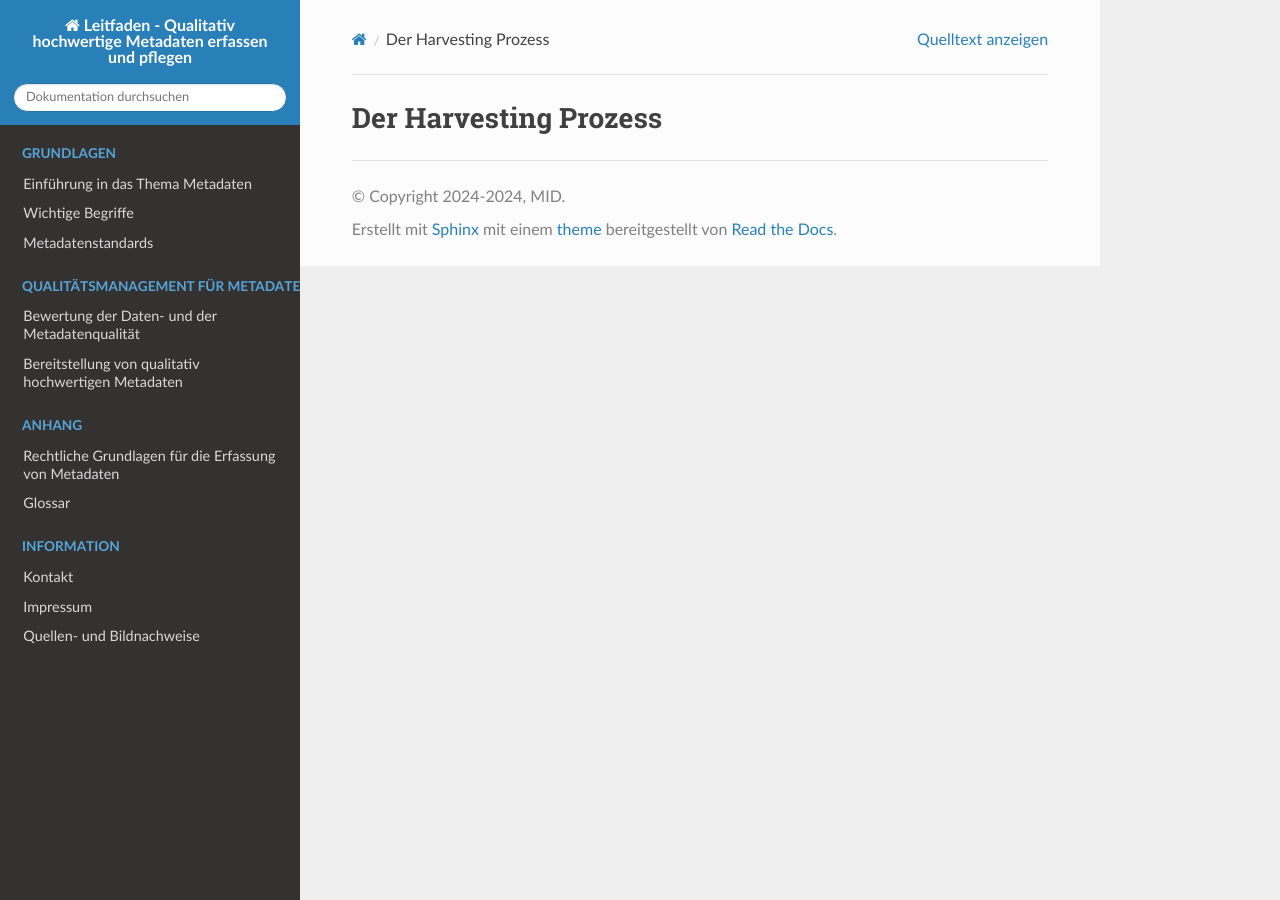
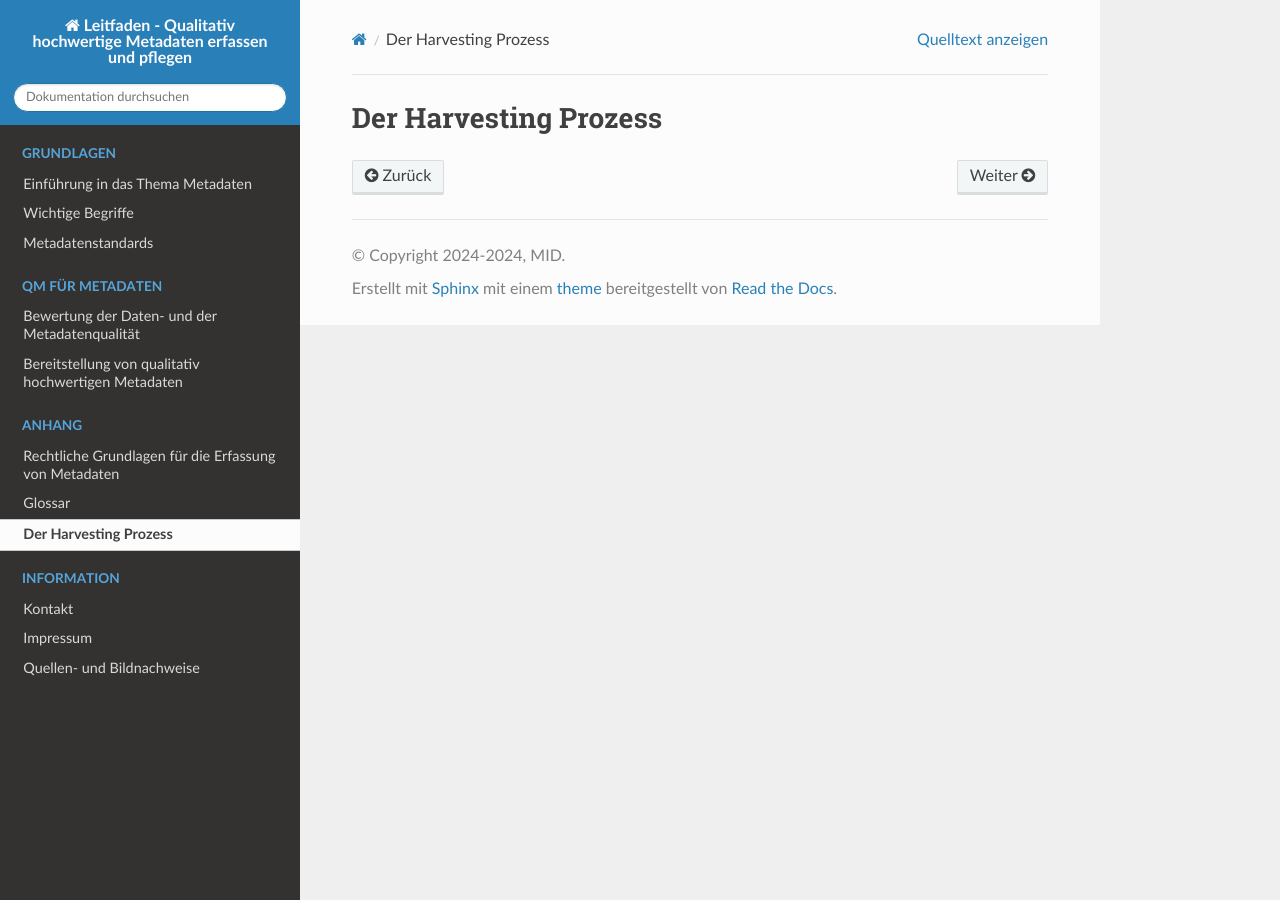
Before and after one commit to tomiwo/ingrid-mdk-st-high-quality-metadata, a Sphinx documentation site: the page built from docs/anhang/harvesting-prozess.rst, in a window 1280 px wide. Built offline with Sphinx 7.4.7 and the Read the Docs theme 3.1.0, drawn with Linux system fonts in a browser that asks for light colours; pages that are not in the unit, such as notebooks, are missing from menus.

Commit message:
Update index.rst

```diff
--- a/docs/index.rst
+++ b/docs/index.rst
@@ -28,7 +28,7 @@ Qualitativ hochwertige Metadaten erfassen und pflegen - Hinweise für Metadatene
 
 .. toctree::
    :maxdepth: 3
-   :caption: Qualitätsmanagement für Metadaten
+   :caption: QM für Metadaten
 
    qualitaetsmanagement/bewertung.rst
    qualitaetsmanagement/bereitstellung.rst
@@ -40,7 +40,7 @@ Qualitativ hochwertige Metadaten erfassen und pflegen - Hinweise für Metadatene
 
    anhang/rechtliche-grundlagen.rst
    anhang/glossar.rst
-   anhang/harvesting.rst
+   anhang/harvesting-prozess.rst
 
 .. toctree::
    :maxdepth: 3
```
